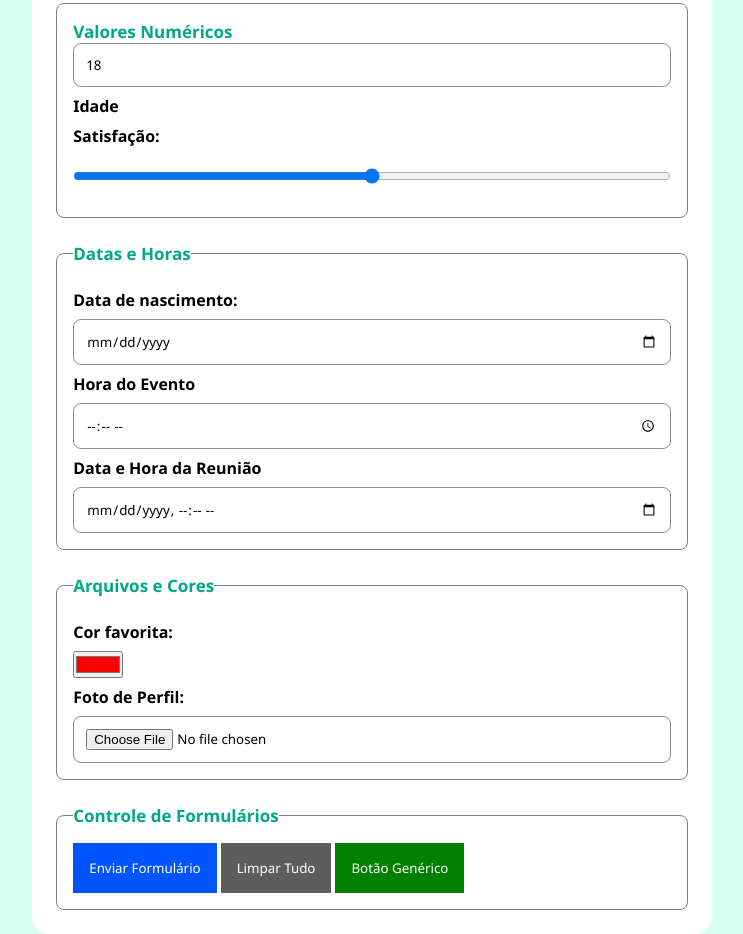
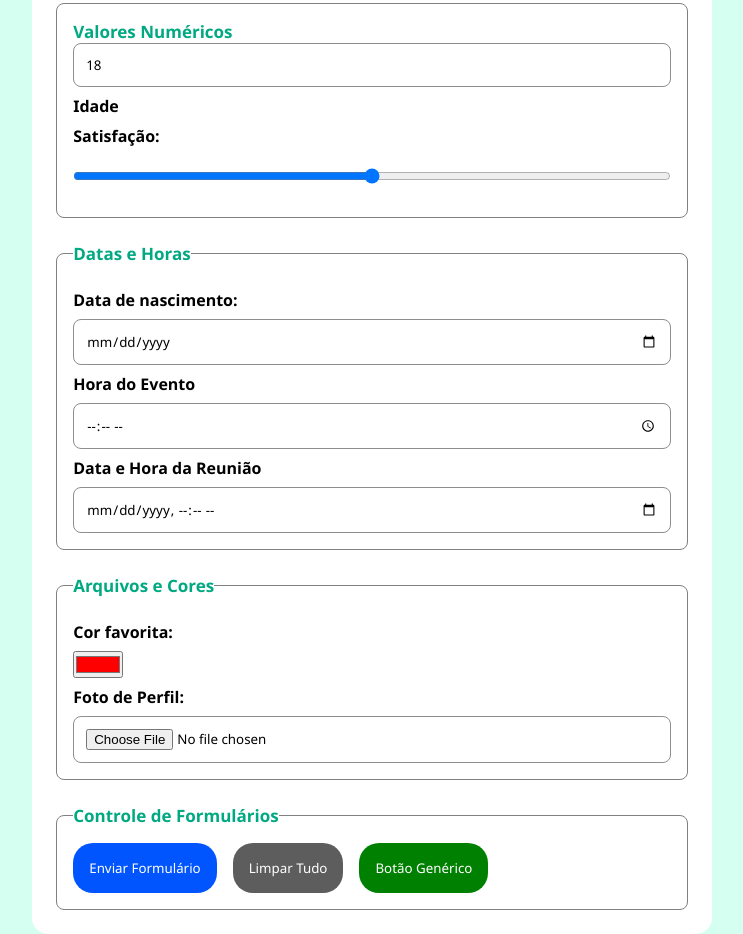
Before and after one commit to migueldinois/HTML-Inputs, a website: page index.html in a window 1280 px wide. Shown: the part 1262-2196 px from the top of the page, without its empty margins (268-1011 px from the left). Drawn offline with Linux system fonts and the light colour scheme.

Commit message:
Arrumado Botoes

```diff
--- a/style.css
+++ b/style.css
@@ -50,7 +50,7 @@ body {
     padding: 3vh;
     gap: 3vh;
     border-radius: 2vh;
-    box-shadow: ;
+
 }
 
 /* Seções do formulário */
@@ -105,39 +105,41 @@ body {
 }
 /* Controles do formulário */
 .form-controls {
+    display: flex   ;
+    gap: 2vh;
 
 }
 
 /* Botões do formulário */
 .form-button {
+    color: white;
+    font-family: 'Segoe UI', Tahoma, Geneva, Verdana, sans-serif;
+    border: none;
+    padding: 2vh;
+    cursor: pointer;
+    transition: 0.3s ease-in-out;
+    border-radius: 20px;
+}
+
+.form-button:hover {
+    transform: translateY(3.5px);
 
 }
 
 /* Botão de envio */
 .submit-button {
-    padding: 2vh;
     background-color: rgb(0, 85, 255);
-    color: white;
-    font-family: 'Segoe UI', Tahoma, Geneva, Verdana, sans-serif;
-    border: none;
+
 }
 
 /* Botão de reset */
 .reset-button {
-    padding: 2vh;
     background-color: rgb(93, 93, 93);
-    color: white;
-    font-family: 'Segoe UI', Tahoma, Geneva, Verdana, sans-serif;
-    border: none;
 }
 
 /* Botão de action */
 .action-button {
-    padding: 2vh;
     background-color: green;
-    color: white;
-    font-family: 'Segoe UI', Tahoma, Geneva, Verdana, sans-serif;
-    border: none;
 }
 .form-select {
     padding: 2vh;
```
